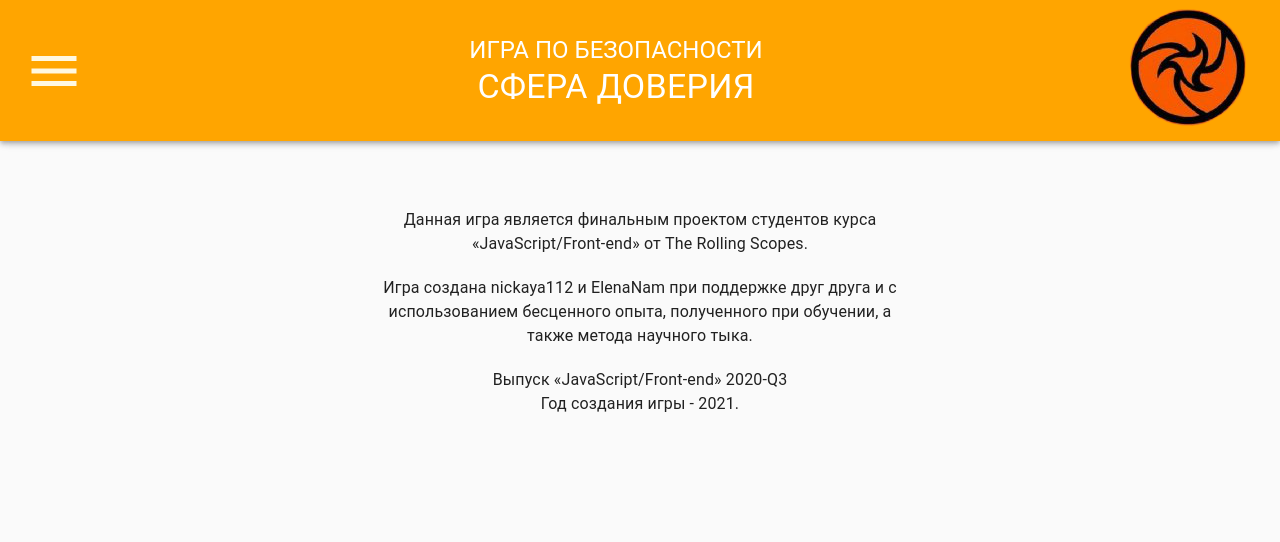
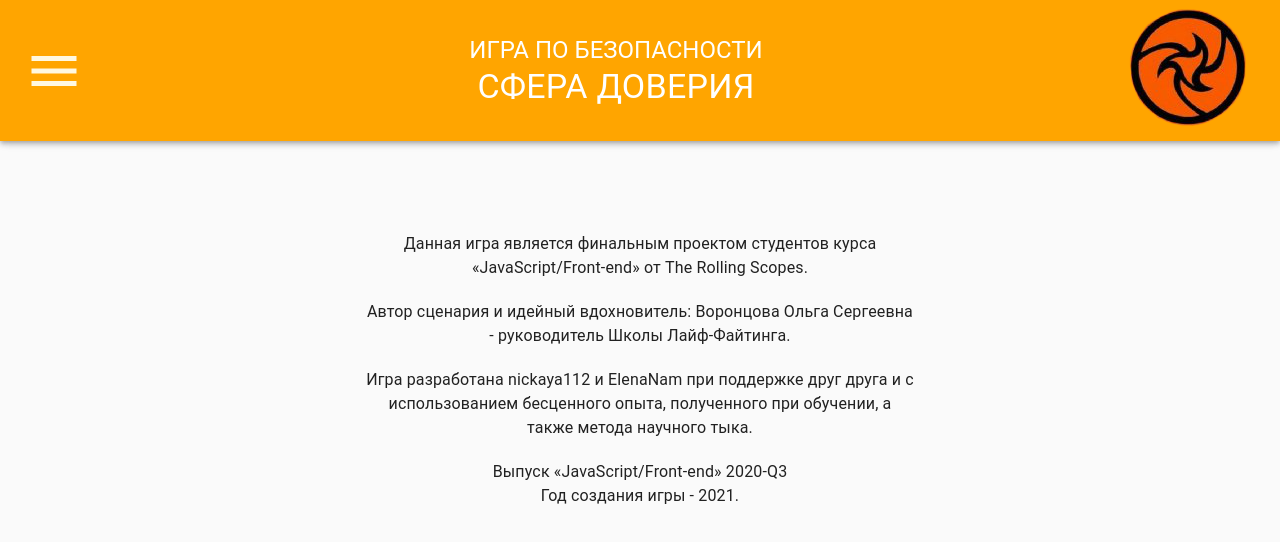
Before and after one commit to ElenaNam/RS-Clone, a React (Create React App) app: page /information in a window 1280 px wide. Shown: the top 542 px of the page. Built offline with nearby package versions, Linux system fonts and the light colour scheme.

Commit message:
feat: add shift the text when you open the menu

```diff
--- a/package.json
+++ b/package.json
@@ -5,6 +5,7 @@
   "dependencies": {
     "@material-ui/core": "^4.11.2",
     "@material-ui/icons": "^4.11.2",
+    "@material-ui/lab": "^4.0.0-alpha.57",
     "@testing-library/jest-dom": "^5.11.8",
     "@testing-library/react": "^11.2.3",
     "@testing-library/user-event": "^12.6.0",
--- a/src/App.tsx
+++ b/src/App.tsx
@@ -1,22 +1,56 @@
-import React from 'react';
-
+import React, { useState } from 'react';
+import { makeStyles, Theme, createStyles } from '@material-ui/core/styles';
+import clsx from 'clsx';
+import Context from './components/Context';
 // import logo from './logo.svg';
 import './App.css';
 import HeaderMainMenu from './components/HeaderMenu/HeaderMainMenu';
 import MainLayout from './components/MainLayout/MainLayout';
 
+
+const useStyles = makeStyles((theme: Theme) =>
+  createStyles({
+    content: {
+      flexGrow: 1,
+      padding: theme.spacing(3),
+      transition: theme.transitions.create('margin', {
+        easing: theme.transitions.easing.sharp,
+        duration: theme.transitions.duration.leavingScreen,
+      }),
+      marginLeft: 0,
+    },
+    contentShift: {
+      transition: theme.transitions.create('margin', {
+        easing: theme.transitions.easing.easeOut,
+        duration: theme.transitions.duration.enteringScreen,
+      }),
+      marginLeft: 240,
+    },
+  })
+);
+
+
 function App(): JSX.Element {
+  const classes = useStyles();
+  const [open, setOpen] = useState(false);
+  const isOpen = (val:boolean)=> (setOpen(val));
+
+  const value = {
+    open,
+    isOpen
+  };
+
   return (
-    <>
-      {/*       <Head>
-        <title>Игра</title>
-        <meta name="viewport" content="minimum-scale=1, initial-scale=1, width=device-width" />
-      </Head> */}
+    <Context.Provider value={value}>
       <div className="App">
         <HeaderMainMenu />
-        <MainLayout />
+        <div className={clsx(classes.content, {[classes.contentShift]: open,
+        })}
+        >
+          <MainLayout />
+        </div>
       </div>
-    </>
+    </Context.Provider>
   );
 }
 
--- /dev/null
+++ b/src/components/Context.tsx
@@ -0,0 +1,16 @@
+import { createContext } from 'react';
+
+interface MyContext {
+  open: boolean
+  isOpen: (val: boolean) => void
+}
+
+const InitialValue: MyContext = {
+  open: false,
+  isOpen: ((a:boolean) => a)
+};
+
+const Context = createContext <MyContext>(InitialValue);
+
+
+export default Context;
--- a/src/components/Information/Information.tsx
+++ b/src/components/Information/Information.tsx
@@ -15,7 +15,14 @@ export default function Information(): JSX.Element {
 
       <Container maxWidth="sm" style={{ marginBottom: '20px' }}>
         <Typography>
-          Игра создана nickaya112 и ElenaNam при поддержке друг друга и с
+          Автор сценария и идейный вдохновитель: Воронцова Ольга Сергеевна -
+          руководитель Школы Лайф-Файтинга.
+        </Typography>
+      </Container>
+
+      <Container maxWidth="sm" style={{ marginBottom: '20px' }}>
+        <Typography>
+          Игра разработана nickaya112 и ElenaNam при поддержке друг друга и с
           использованием бесценного опыта, полученного при обучении, а также
           метода научного тыка.
         </Typography>
--- a/src/components/Settings/AudioApp.tsx
+++ b/src/components/Settings/AudioApp.tsx
@@ -1,64 +1,36 @@
 import React, { useState } from 'react';
 import { makeStyles } from '@material-ui/core/styles';
-import Grid from '@material-ui/core/Grid';
-import Typography from '@material-ui/core/Typography';
-import Slider from '@material-ui/core/Slider';
-import VolumeDown from '@material-ui/icons/VolumeDown';
-import VolumeUp from '@material-ui/icons/VolumeUp';
-import VolumePage from './Volume/VolumePage';
+import Container from '@material-ui/core/Container';
+import VolumeApp from './Volume/VolumeApp';
 import ForestSound from './Simple/ForestSound';
+import AudioSlider from './AudioSlider';
+
 
 const useStyles = makeStyles({
   root: {
-    width: 200,
+    display: 'flex',
+    flexDirection: 'column',
+    justifyContent: 'center',
+
+  },
+  content: {
+    display: 'flex',
+    justifyContent: 'center',
+    alignItems: 'baseline',
+    width: 500,
   },
 });
 
-export default function AudioApp() {
+export default function AudioApp(): JSX.Element {
   const classes = useStyles();
-  let valVolume: number = 50;
-  const local: string | null = window.localStorage.getItem('volume');
-  if (local) valVolume = +(JSON.parse(local)) * 100;
-  const [value, setValue] = useState<number>(valVolume);
-
-  const selectVolume = ({ elem, volume }:
-  { elem: HTMLCollectionOf<HTMLAudioElement>; volume: number; }) => {
-    Array.from(elem).map((el: HTMLAudioElement) => {
-      const item = el;
-      item.volume = volume;
-    });
-  };
-
-  const handleChange = (event: unknown, newValue: number | number[]) => {
-    setValue(newValue as number);
-    const volume = (newValue as number)/100;
-    const audioElements = document.getElementsByTagName('audio');
-    selectVolume({ elem: audioElements, volume });
-    window.localStorage.setItem('volume', volume.toString());
-  };
-
   return (
     <div className={classes.root}>
-      <VolumePage />
+      <Container className={classes.content}>
+        <VolumeApp />
+        <AudioSlider />
+      </Container>
+
       <ForestSound />
-      <Typography id="continuous-slider" gutterBottom>
-        Уровень громкости
-      </Typography>
-      <Grid container spacing={2}>
-        <Grid item>
-          <VolumeDown />
-        </Grid>
-        <Grid item xs>
-          <Slider
-            value={value}
-            onChange={handleChange}
-            aria-labelledby="continuous-slider"
-          />
-        </Grid>
-        <Grid item>
-          <VolumeUp />
-        </Grid>
-      </Grid>
     </div>
   );
 }
--- /dev/null
+++ b/src/components/Settings/AudioSlider.tsx
@@ -0,0 +1,61 @@
+import React, { useState } from 'react';
+import { makeStyles } from '@material-ui/core/styles';
+import Grid from '@material-ui/core/Grid';
+import Typography from '@material-ui/core/Typography';
+import Slider from '@material-ui/core/Slider';
+import VolumeDown from '@material-ui/icons/VolumeDown';
+import VolumeUp from '@material-ui/icons/VolumeUp';
+
+
+const useStyles = makeStyles({
+  root: {
+    width: 200,
+  },
+});
+
+export default function AudioSlider(): JSX.Element {
+  const classes = useStyles();
+  let valVolume: number = 50;
+  const local: string | null = window.localStorage.getItem('volume');
+  if (local) valVolume = +(JSON.parse(local)) * 100;
+  const [value, setValue] = useState<number>(valVolume);
+
+  const selectVolume = ({ elem, volume }:
+  { elem: HTMLCollectionOf<HTMLAudioElement>; volume: number; }) => {
+    Array.from(elem).map((el: HTMLAudioElement) => {
+      const item = el;
+      item.volume = volume;
+    });
+  };
+
+  const handleChange = (event: unknown, newValue: number | number[]) => {
+    setValue(newValue as number);
+    const volume = (newValue as number)/100;
+    const audioElements = document.getElementsByTagName('audio');
+    selectVolume({ elem: audioElements, volume });
+    window.localStorage.setItem('volume', volume.toString());
+  };
+
+  return (
+    <div className={classes.root}>
+      {/* <Typography id="continuous-slider" gutterBottom>
+        Уровень громкости
+      </Typography> */}
+      <Grid container spacing={2}>
+        <Grid item>
+          <VolumeDown />
+        </Grid>
+        <Grid item xs>
+          <Slider
+            value={value}
+            onChange={handleChange}
+            aria-labelledby="continuous-slider"
+          />
+        </Grid>
+        <Grid item>
+          <VolumeUp />
+        </Grid>
+      </Grid>
+    </div>
+  );
+}
--- a/src/components/Settings/Settings.tsx
+++ b/src/components/Settings/Settings.tsx
@@ -1,3 +1,4 @@
+import { makeStyles } from '@material-ui/core';
 import Container from '@material-ui/core/Container';
 import React from 'react';
 import { HotKeys } from 'react-hotkeys';
@@ -10,16 +11,31 @@ const keyMap = {
   LIGHT_THEME: 'o',
   DARK_THEME: 'p',
 };
+const useStyles = makeStyles(() => ({
+  content1: {
+    borderRadius: '10px',
+    backgroundColor: 'rgba(237, 236, 229, .5)'
+  },
+  content2: {
+    display: 'flex',
+    justifyContent: 'center',
+    borderRadius: '10px',
+    marginTop: '30px',
+    backgroundColor: 'rgba(238, 238, 235, .5)'
+  },
+}));
+
+
 
 export default function Settings(): JSX.Element {
+  const classes = useStyles();
+
   return (
     <HotKeys keyMap={keyMap}>
-      <Container>
+      <Container maxWidth="sm" className={classes.content1}>
         <SwitchTheme />
       </Container>
-      <Container
-        style={{ display: 'flex', justifyContent: 'center', marginTop: '30px' }}
-      >
+      <Container maxWidth="sm" className={classes.content2}>
         <AudioApp />
       </Container>
     </HotKeys>
--- /dev/null
+++ b/src/components/Settings/Volume/VolumeApp.tsx
@@ -0,0 +1,64 @@
+import React, { useState, useEffect } from 'react';
+import { makeStyles } from '@material-ui/core/styles';
+import Container from '@material-ui/core/Container/Container';
+import Typography from '@material-ui/core/Typography';
+import VolumeOff from './VolumeOffBtn';
+import VolumeOn from './VolumeOnBtn';
+
+const useStyles = makeStyles(() => ({
+  main: {
+    display: 'flex',
+    justifyContent: 'center',
+    alignItems: 'center',
+  },
+}));
+
+// включение и выключение звука в приложении
+function VolumeApp() {
+  const classes = useStyles();
+
+  const mute = (elem: HTMLAudioElement, isVolume: boolean) => {
+    const el = elem;
+    el.muted = !isVolume;
+    /* el.muted ? el.play() : el.pause(); */
+    if (el.muted) {
+      el.pause();
+      localStorage.setItem('volume?', 'false');
+    } else {
+      el.play();
+      localStorage.setItem('volume?', 'true');
+      console.log('volumeApp play');
+    }
+  };
+  // если в памяти ничего нет, то по умолчанию звук включен
+  let valueVolume: boolean  = true;
+  const localVolume: string | null = window.localStorage.getItem('volume?');
+  if (localVolume) valueVolume = Boolean(JSON.parse(localVolume));
+
+  const [volume, setVolume] = useState<boolean>(valueVolume);
+  // вул или выкл звук всем элементам при каждом рендере
+  useEffect(() => {
+    console.log(volume);
+    document.querySelectorAll('audio').forEach((audio) => mute(audio, volume));
+  }, [volume]);
+
+  return (
+    <Container maxWidth="sm" className={classes.main}>
+      <div className="first">
+        <Typography variant="h6">Звук</Typography>
+      </div>
+
+
+
+      <div>
+        {volume ? (
+          <VolumeOff handleClick={() => setVolume(false)} />
+        ) : (
+          <VolumeOn handleClick={() => setVolume(true)} />
+        )}
+      </div>
+
+    </Container>
+  );
+}
+export default VolumeApp;
--- a/src/components/Settings/Volume/VolumePage.tsx
+++ /dev/null
@@ -1,54 +0,0 @@
-import React, { useState, useEffect } from 'react';
-import { makeStyles } from '@material-ui/core/styles';
-import Container from '@material-ui/core/Container/Container';
-import Typography from '@material-ui/core/Typography';
-import VolumeOff from './VolumeOffBtn';
-import VolumeOn from './VolumeOnBtn';
-
-const useStyles = makeStyles(() => ({
-  main: {
-    display: 'flex',
-    justifyContent: 'center',
-    alignItems: 'center',
-  },
-}));
-
-function VolumePage() {
-  const classes = useStyles();
-  const mute = (elem: HTMLAudioElement, isVolume: boolean) => {
-    const el = elem;
-    el.muted = !isVolume;
-    el.muted ? el.play() : el.pause();
-  };
-
-  const [volume, setVolume] = useState<boolean>(true);
-
-  useEffect(() => {
-    document.querySelectorAll('audio').forEach((audio) => mute(audio, volume));
-  });
-
-  return (
-    <Container maxWidth="sm" className={classes.main}>
-      <div className="first">
-        <Typography variant="h6">Звук</Typography>
-      </div>
-
-      <div>
-        <audio id="audio" loop className="audio">
-          <source src="./forest.mp3" />
-          <track kind="captions" />
-          Ваш браузер не поддерживает воспроизведение аудио
-        </audio>
-
-        <div>
-          {volume ? (
-            <VolumeOff handleClick={() => setVolume(false)} />
-          ) : (
-            <VolumeOn handleClick={() => setVolume(true)} />
-          )}
-        </div>
-      </div>
-    </Container>
-  );
-}
-export default VolumePage;
```
Also changed, not shown: src/components/HeaderMenu/HeaderMenu.tsx (+10 -8 lines), src/components/Settings/Simple/ForestSound.tsx (+10 -8 lines), 1 other file (tests, documents, lock files or other folders).
